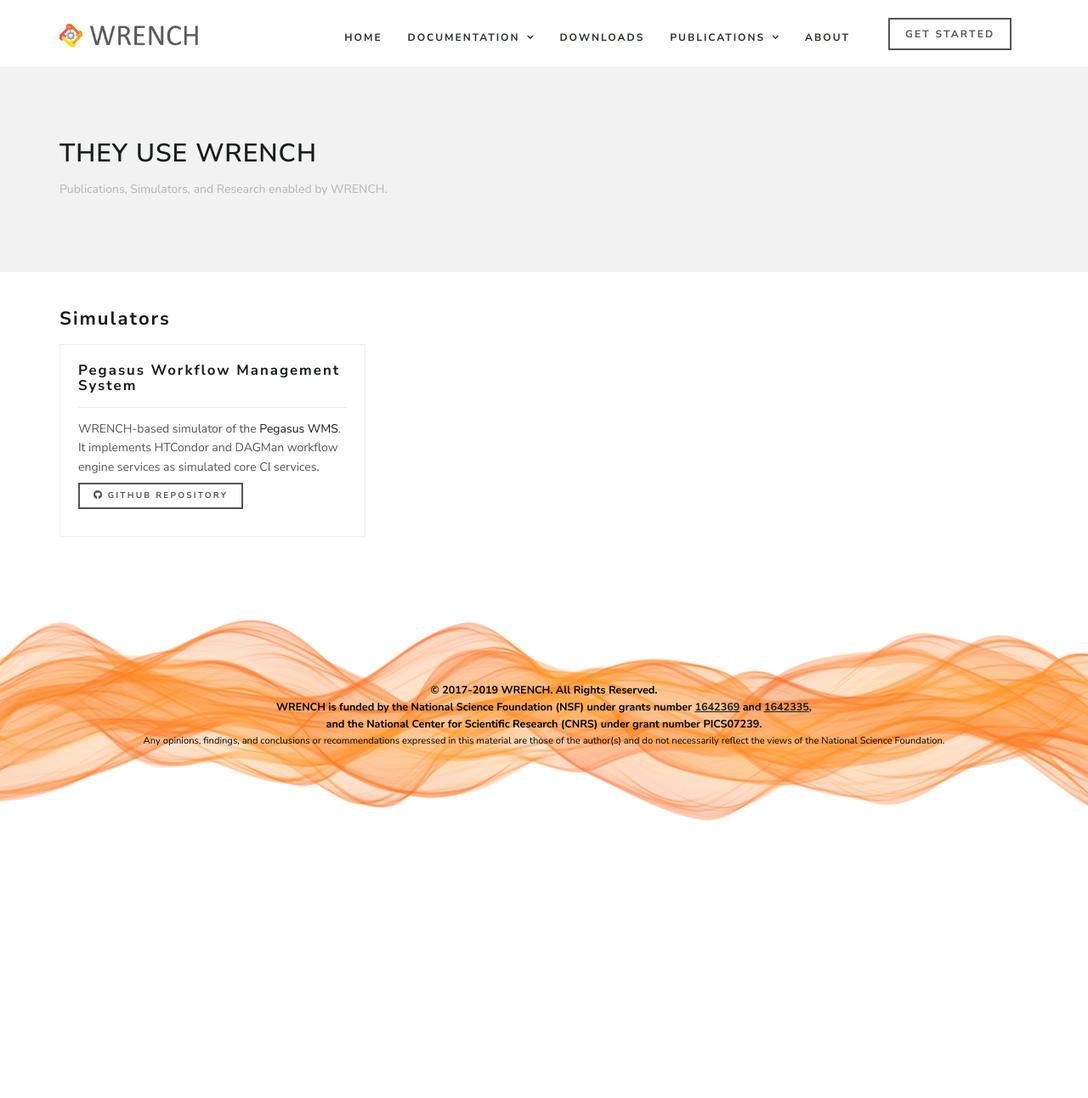
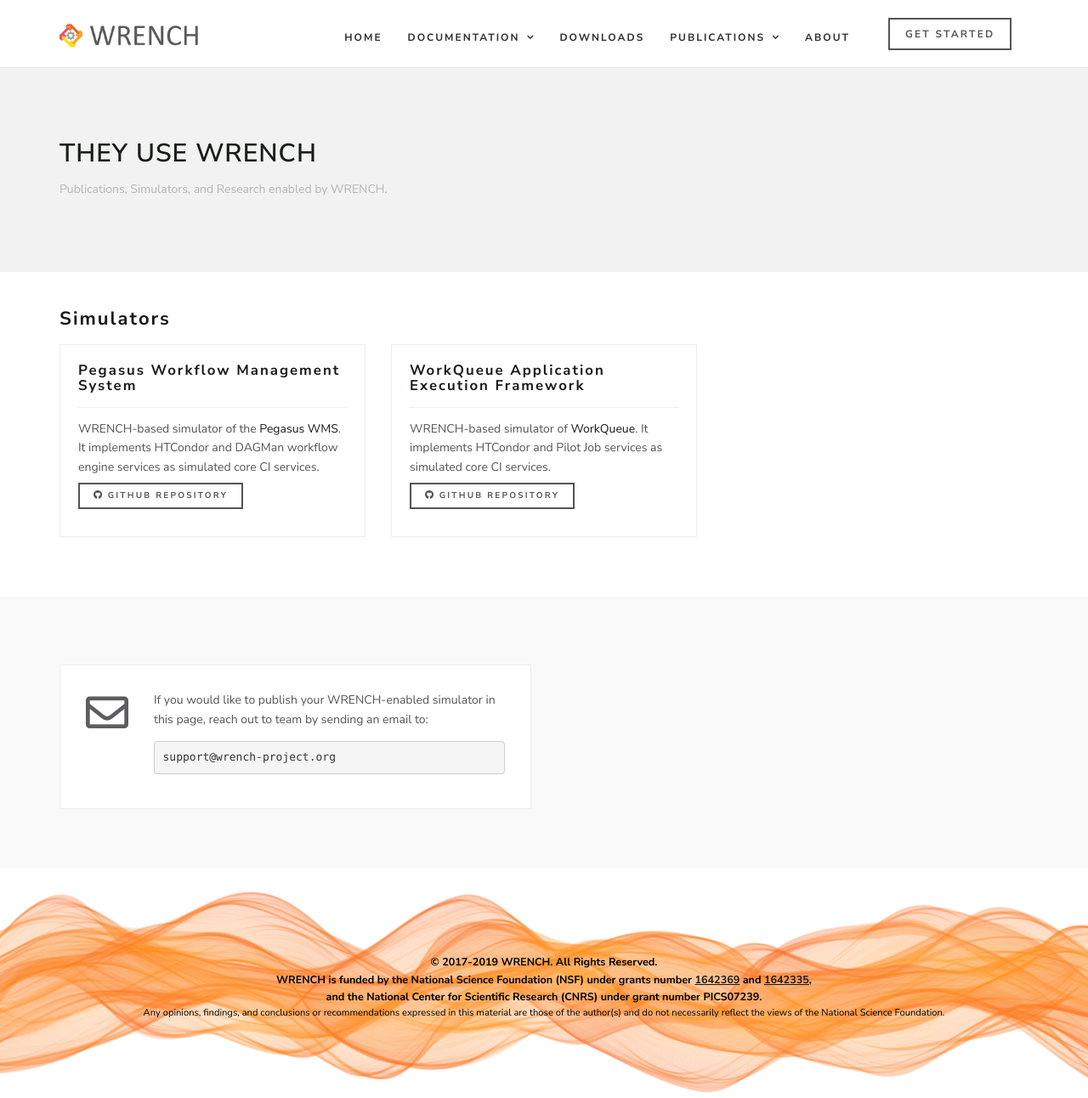
Before and after one commit to wrench-project/wrench-project.github.io, a Jekyll site: the page built from usages.md, in a window 1280 px wide. Shown: the whole page at 85% size. Built offline with Jekyll 4.4.1, drawn with Linux system fonts in a browser that asks for light colours; nearby versions of some CDN libraries; before the commit the page ends 972 px from its top, so only the background shows below that.

Commit message:
website updates

```diff
--- a/usages.md
+++ b/usages.md
@@ -49,6 +49,42 @@
                     </div>
                 </div>
             </div>
+            <div class="col-lg-4 col-md-4 col-sm-4 col-xs-4">
+                <div class="plan-block" style="padding: 1.5em">
+                    <div class="plan-header">
+                        <h3>WorkQueue Application Execution Framework</h3>
+                    </div>
+                    <div class="plan-content">
+                        <p>WRENCH-based simulator of <a href="https://ccl.cse.nd.edu/software/workqueue/" target="_blank">WorkQueue</a>.
+                           It implements HTCondor and Pilot Job services as simulated core CI services.
+                        </p>
+                        <p>
+                            <a href="https://github.com/wrench-project/workqueue" target="_blank" class="btn btn-default btn-xs">
+                                <i class="fab fa-github"></i> GitHub Repository
+                            </a>
+                        </p>
+                    </div>
+                </div>
+            </div>
         </div>
     </div>
 </div>
+
+<div class="space-medium bg-light">
+    <div class="container">
+        <div class="row">
+            <div class="col-lg-6 col-md-6 col-sm-6 col-xs-6">
+                <div class="feature-block">
+                    <a href="https://github.com/wrench-project/wrench" target="_blank" class=" feature-icon">
+                        <i class="far fa-envelope"></i>
+                    </a>
+                    <div class="feature-content">
+                        <p style="margin-bottom: 1em">If you would like to publish your WRENCH-enabled simulator
+                        in this page, reach out to team by sending an email to:</p>
+                        <pre>support@wrench-project.org</pre>
+                    </div>
+                </div>
+            </div>
+        </div>
+    </div>
+</div>
```
Also changed, not shown: index.md (+1 -1 lines), publications.md (+2 -1 lines).
